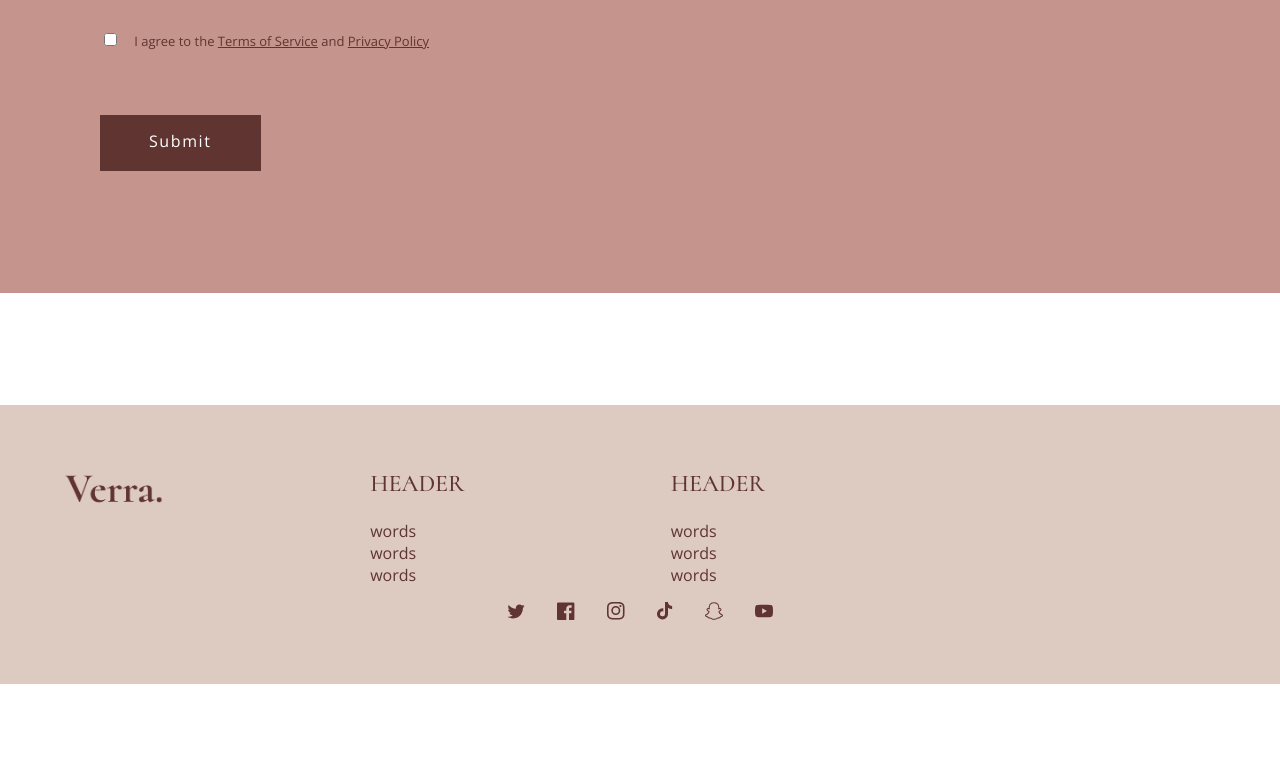
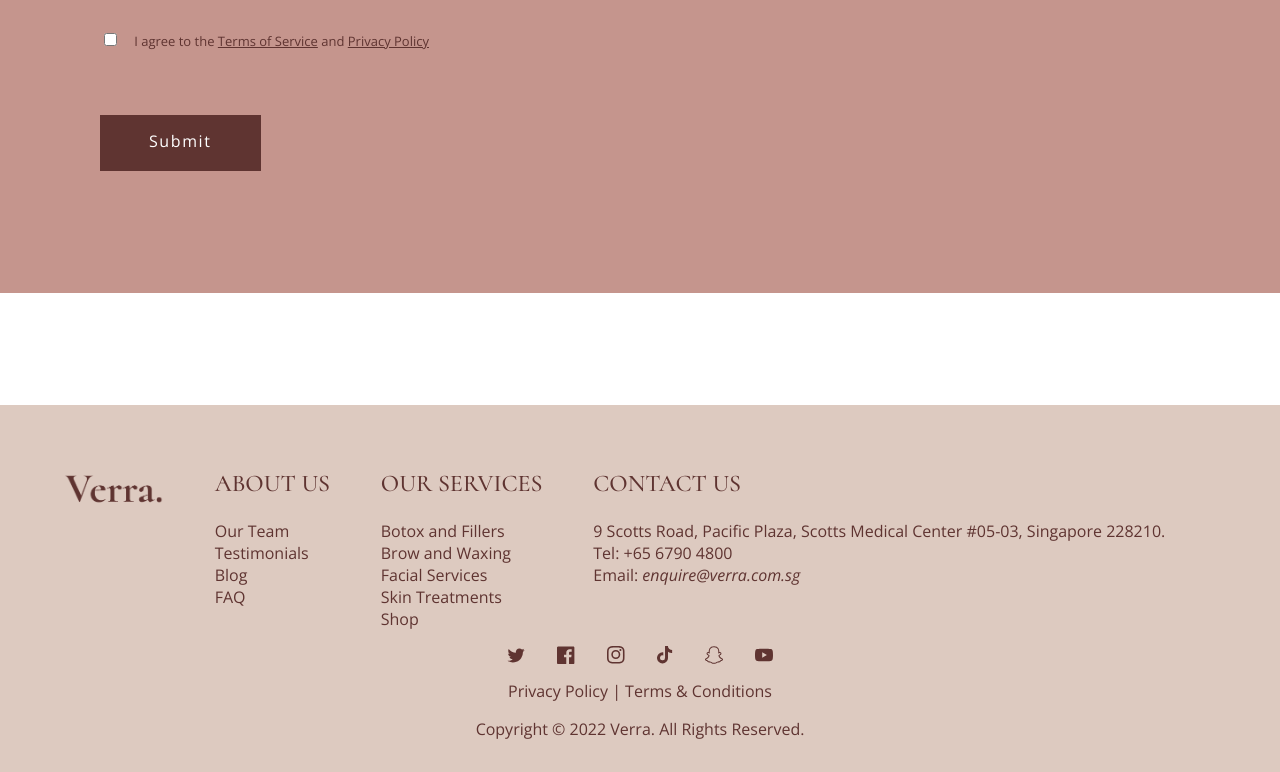
Before and after one commit to christyleeyx/wkw-skincare-website-proj, a plain HTML site: page services.html in a window 1280 px wide. Shown: the part 2413-3185 px from the top of the page. Before the commit the page ends 3097 px from the top, so only its background shows below. Drawn offline with nearby package versions, Linux system fonts and the light colour scheme.

Commit message:
footer edits

```diff
--- a/services.html
+++ b/services.html
@@ -233,20 +233,63 @@
 
     <!-- FOOTER -->
     <div class="footer">
-      <img src="assets/logo2.png" alt="Verra logo" width="100" />
-      <div>
-        <div class="footerTitle">HEADER</div>
+      <img
+        src="assets/logo2.png"
+        alt="Verra logo"
+        width="100"
+        class="footerLogo"
+      />
+      <div class="hiddenWhenSmall">
+        <div class="footerTitle">ABOUT US</div>
         <br />
-        <div class="footerLink">words</div>
-        <div class="footerLink">words</div>
-        <div class="footerLink">words</div>
+        <div>
+          <a class="footerLink" href="about/our-team.html">Our Team</a>
+        </div>
+        <div>
+          <a class="footerLink" href="about/testimontals.html">Testimonials</a>
+        </div>
+        <div><a class="footerLink" href="blog.html">Blog</a></div>
+        <div><a class="footerLink" href="about/faq.html">FAQ</a></div>
+      </div>
+      <div class="hiddenWhenSmall">
+        <div class="footerTitle">OUR SERVICES</div>
+        <br />
+        <div>
+          <a href="services/botox-and-fillers.html" class="footerLink"
+            >Botox and Fillers</a
+          >
+        </div>
+        <div>
+          <a href="services/brow-and-waxing.html" class="footerLink"
+            >Brow and Waxing</a
+          >
+        </div>
+        <div>
+          <a href="services/facial-services.html" class="footerLink"
+            >Facial Services</a
+          >
+        </div>
+        <div>
+          <a href="services/skin-treatments.html" class="footerLink"
+            >Skin Treatments</a
+          >
+        </div>
+        <div>
+          <a href="shop.html" class="footerLink">Shop</a>
+        </div>
       </div>
       <div>
-        <div class="footerTitle">HEADER</div>
-        <br />
-        <div class="footerLink">words</div>
-        <div class="footerLink">words</div>
-        <div class="footerLink">words</div>
+        <div class="footerTitle">CONTACT US</div>
+        <br class="hiddenWhenSmall" />
+        <div>
+          9 Scotts Road, Pacific Plaza, Scotts Medical Center #05-03, Singapore
+          228210.
+        </div>
+        <div>Tel: +65 6790 4800</div>
+        <div>
+          Email:
+          <a href="mailto:enquire@verra.com.sg"><i>enquire@verra.com.sg</i></a>
+        </div>
       </div>
       <div class="footerSocialMediaIcons centerContent">
         <div class="footerIcons">
@@ -341,6 +384,14 @@
           </svg>
         </div>
       </div>
+      <div class="footerPrivacy">
+        <a href="privacy.html" class="footerLink">Privacy Policy</a> |
+        <a href="tnc.html" class="footerLink">Terms & Conditions</a>
+      </div>
+      <div class="footerCopyright">
+        Copyright © 2022 Verra. All Rights Reserved.
+      </div>
     </div>
+    <!-- END FOOTER -->
   </body>
 </html>
```
Also changed, not shown: about/faq.html (+4 -4 lines), about/our-team.html (+4 -4 lines), about/testimontals.html (+4 -4 lines), shop.html (+6 -6 lines), tnc.html (+6 -6 lines).
